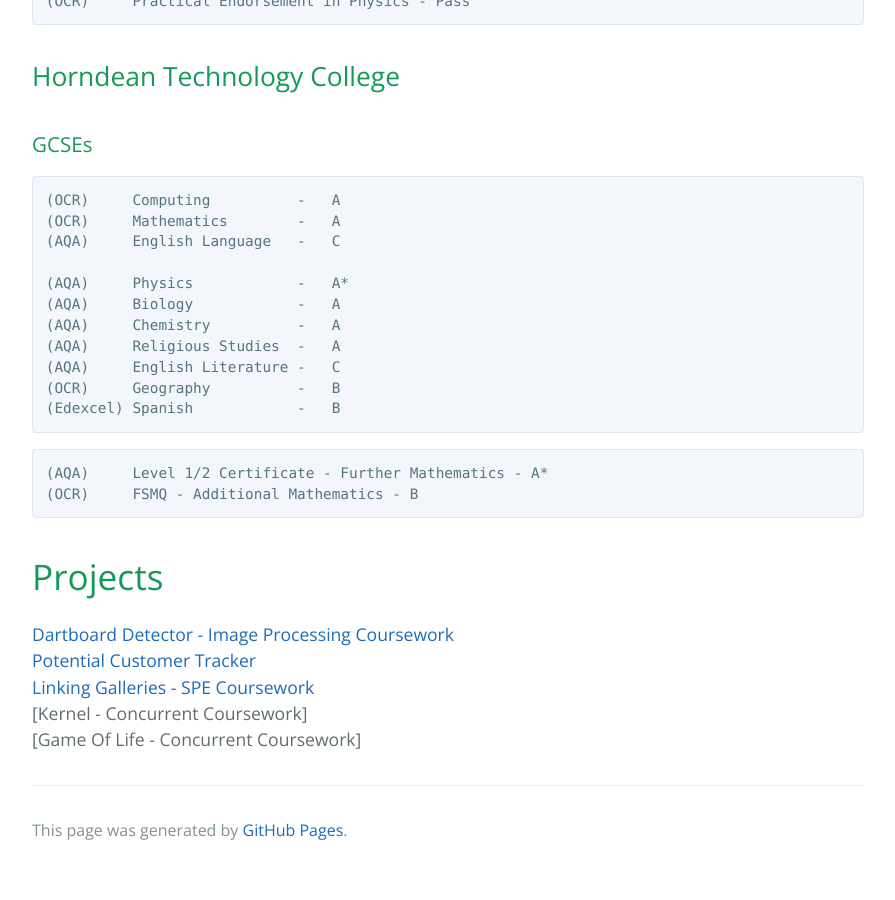
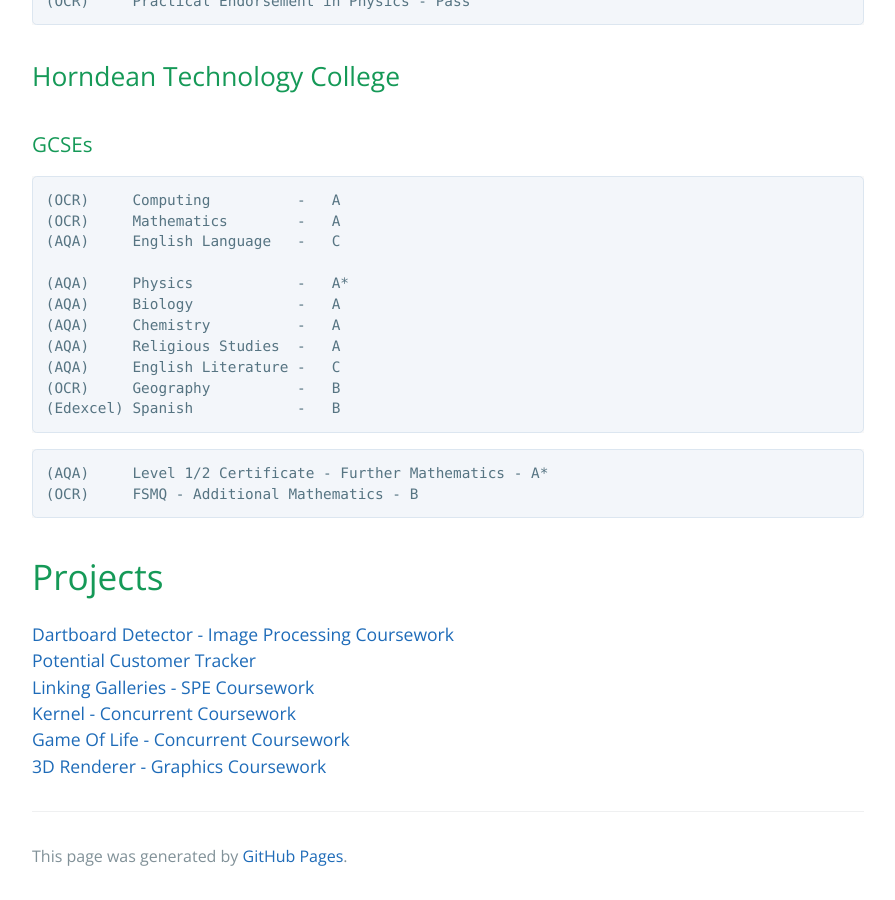
Before and after one commit to Pope10830/Pope10830.github.io, a Jekyll site: the page built from index.md, in a window 1280 px wide and 900 px high, scrolled down 880 px. Shown: the whole window, without its empty margins (192-1087 px from the left). Built offline with Jekyll 4.4.1, drawn with Linux system fonts in a browser that asks for light colours; before the commit the page ends 1754 px from its top, so only the background shows below that.

```diff
--- a/index.md
+++ b/index.md
@@ -49,5 +49,6 @@ Computer Science BSc - Predicted 2.1 - Graduate August 2021
 [Dartboard Detector - Image Processing Coursework](dartboarddetector.md)
 [Potential Customer Tracker](potentialcustomerstracker.md)
 [Linking Galleries - SPE Coursework](linkinggalleries.md)
-[Kernel - Concurrent Coursework]
-[Game Of Life - Concurrent Coursework]
+[Kernel - Concurrent Coursework](kernel.md)
+[Game Of Life - Concurrent Coursework](gameoflife.md)
+[3D Renderer - Graphics Coursework](3drenderer.md)
```
Also changed, not shown: 3drenderer.md (added, +23 -0 lines), gameoflife.md (added, +11 -0 lines), kernel.md (added, +11 -0 lines), linkinggalleries.md (+1 -1 lines).
